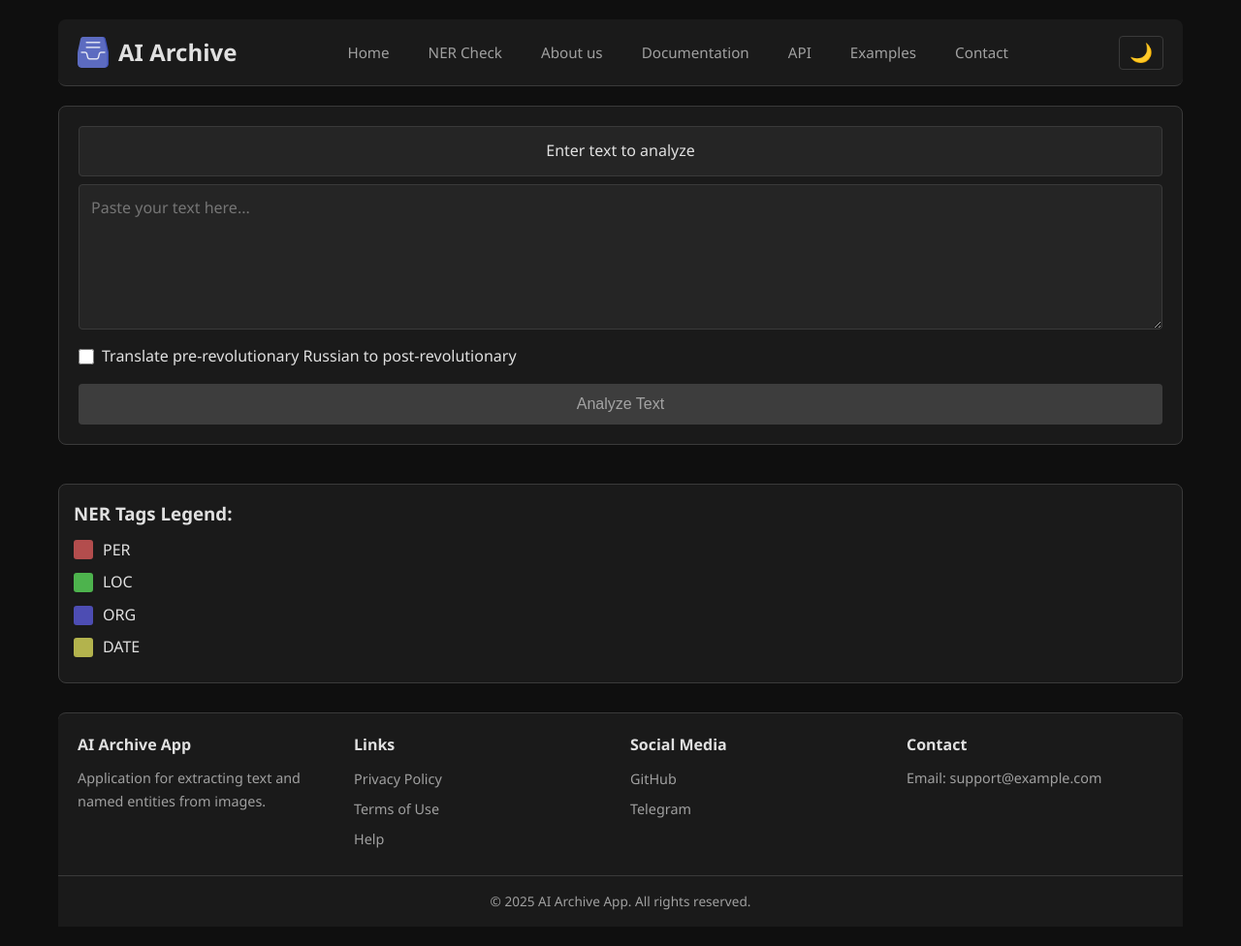
After one commit to DefinitelyNik/AI_Archive, a Flask app: page /ner_check in a window 1280 px wide. The commit adds this page. Shown: the whole page at 97% size. Run offline with Flask 3, Linux system fonts and the light colour scheme.

Commit message:
Added ner testing page, text translation feature and more: -Added a page to test ner model with any text; -Added translation from pre-revolutionary Russian to modern grammatics; -Added logo; -Html fixes.

```diff
--- a/app.py
+++ b/app.py
@@ -1,6 +1,6 @@
 from flask import Flask, render_template, request, redirect, url_for
 from ocr import perform_ocr
-from ner import perform_ner
+from ner import perform_ner, translate_text
 from htr import perform_htr
 import os
 
@@ -18,6 +18,7 @@ def index():
 
         file = request.files['image']
         text_type = request.form['text_type']
+        translate = 'translate' in request.form
 
         if file.filename == '':
             return redirect(request.url)
@@ -28,17 +29,17 @@ def index():
 
             if text_type == 'ocr':
                 text = perform_ocr(filepath)
-            else:  # htr
+            else:
                 _, text = perform_htr(filepath)
 
-            # text_placeholder = "Объединивший СССР и страны народной демократии Совет экономической взаимопомощи стал одним из крупнейших в мире проектов международной экономической интеграции. Сама задача развития кооперации между государствами Восточной Европы представлялась очень сложной. Изначально они были слабо связаны между собой в экономическом плане: в 1938 г. для Болгарии, Венгрии, Польши, Румынии и Чехословакии торговля друг с другом составляла всего 11,5% от их общего товарооборота, в то время как доля одной только Германии – 23,3%. Однако уже в 1959 г. торговля внутри СЭВ составляла для каждой из стран в среднем 75% от внешнего товарооборота. Во многом благодаря интеграции были достигнуты серьезные успехи в области промышленного развития стран народной демократии. По оценкам западных аналитиков, к концу 1957 г. Москва предоставила другим странам СЭВ кредитов на сумму 28 млрд руб. (примерно 7 млрд долл.). Одна только Болгария получила кредитов на 8 млрд руб. (2 млрд долл.), т. е. больше, чем Голландия (1 млрд долл.), Италия (1,3 млрд долл.) или ФРГ (1,3 млрд долл.) в рамках реализации плана Маршалла в 1948–1951 гг"
-            # annotated_text = perform_ner(text_placeholder)
+            if translate:
+                text = translate_text(text)
 
             annotated_text = perform_ner(text)
 
             image_url = url_for('static', filename=f'uploads/{file.filename}')
 
-            return redirect(url_for('results', image_path=image_url, extracted_text=annotated_text, text_type=text_type))
+            return redirect(url_for('results', image_path=image_url, extracted_text=annotated_text, text_type=text_type, translate=translate))
 
     return render_template('index.html')
 
@@ -47,11 +48,27 @@ def results():
     image_path = request.args.get('image_path')
     extracted_text = request.args.get('extracted_text')
     text_type = request.args.get('text_type', 'ocr')
+    translate = request.args.get('translate', 'False') == 'True'
 
     if not image_path or not extracted_text:
         return redirect(url_for('index'))
 
-    return render_template('results.html', image_path=image_path, extracted_text=extracted_text, text_type=text_type)
+    return render_template('results.html', image_path=image_path, extracted_text=extracted_text, text_type=text_type, translate=translate)
+
+
+@app.route('/ner_check', methods=['GET', 'POST'])
+def ner_check():
+    extracted_text = None
+    translate = False
+    if request.method == 'POST':
+        text = request.form.get('text', '')
+        translate = 'translate' in request.form
+        if text:
+            if translate:
+                text = translate_text(text)
+            extracted_text = perform_ner(text)
+
+    return render_template('ner_check.html', extracted_text=extracted_text, translate=translate)
 
 if __name__ == '__main__':
     app.run(debug=True)
--- a/ner.py
+++ b/ner.py
@@ -8,10 +8,40 @@ navec = Navec.load(navec_path)
 ner_model = NER.load('slovnet_ner_news_v1.tar')
 ner_model.navec(navec)
 
+def translate_text(text):
+    replacements = {
+        'ѣ': 'е',
+        'Ѣ': 'Е',
+        'i': 'и',
+        'I': 'И',
+        'І': 'И',
+        'і': 'и',
+        'ѵ': 'и',
+        'Ѵ': 'И',
+        'ѳ': 'ф',
+        'Ѳ': 'Ф',
+        "ћ": 'e',
+        'y': 'ы' # возможно, неправильно
+    }
+
+    for old, new in replacements.items():
+        text = text.replace(old, new)
+
+    text = re.sub(r'ъ(\s|[.,;:!?—–\n\"\'\)\]])', r'\1', text)
+    text = re.sub(r'(\s|[.,;:!?—–\n\"\'(\[])ъ', r'\1', text)
+
+    text = text.replace('ъ', '')
+    text = text.replace('Ъ', '')
+
+    text = re.sub(r'\s+', ' ', text)
+    text = re.sub(r'\n\s*\n', '\n\n', text)
+
+    return text.strip()
+
 def find_dates(text):
     date_pattern = r'\b(\d{1,2}[./\-]\d{1,2}[./\-]\d{4})\b'
     iso_pattern = r'\b(\d{4}-\d{2}-\d{2})\b'
-    year_pattern = r'\b(\d{4})\s*(?:г\.?|год|года)\b'
+    year_pattern = r'\b(\d{4})\s*(?:г\.?|год|года|году|годах)\b'
     year_decade_pattern = r'\b(?:в\s+)?(\d{3}0)-[хxs]\s*(?:годах|годов|году|год|гг\.?)?\b'
 
     dates = []
--- a/static/style.css
+++ b/static/style.css
@@ -67,9 +67,22 @@ body {
   gap: 15px;
 }
 
+.logo {
+  display: flex;
+  align-items: center;
+  gap: 10px;
+}
+
+.logo-img {
+  width: 32px;
+  height: 32px;
+  border-radius: 4px;
+}
+
 .logo h1 {
   font-size: 1.5rem;
   color: var(--text-primary);
+  margin: 0;
 }
 
 .nav-tabs {
@@ -143,12 +156,44 @@ body {
   color: var(--text-primary);
 }
 
+.checkbox-label {
+  display: flex;
+  align-items: center;
+  gap: 8px;
+  color: var(--text-primary);
+  cursor: pointer;
+}
+
+.checkbox-label input[type="checkbox"] {
+  width: 16px;
+  height: 16px;
+  cursor: pointer;
+}
+
 .text-type-select {
   padding: 8px;
   border: 1px solid var(--border);
   border-radius: 4px;
   background-color: var(--bg-tertiary);
   color: var(--text-primary);
+}
+
+.text-input {
+  width: 100%;
+  padding: 12px;
+  border: 1px solid var(--border);
+  border-radius: 4px;
+  background-color: var(--bg-tertiary);
+  color: var(--text-primary);
+  font-family: inherit;
+  font-size: 1rem;
+  resize: vertical;
+  min-height: 150px;
+}
+
+.text-input:focus {
+  outline: none;
+  border-color: var(--accent);
 }
 
 .upload-label {
@@ -187,8 +232,14 @@ body {
   transition: background-color 0.2s;
 }
 
-.submit-btn:hover {
+.submit-btn:hover:not(:disabled) {
   background-color: var(--accent-hover);
+}
+
+.submit-btn:disabled {
+  background-color: #555;
+  cursor: not-allowed;
+  opacity: 0.6;
 }
 
 .result-section {
--- a/templates/base.html
+++ b/templates/base.html
@@ -4,6 +4,7 @@
     <meta charset="UTF-8">
     <meta name="viewport" content="width=device-width, initial-scale=1.0">
     <title>{% block title %}AI Archive{% endblock %}</title>
+    <link rel="icon" href="{{ url_for('static', filename='favicon.ico') }}" type="image/x-icon">
     <link rel="stylesheet" href="{{ url_for('static', filename='style.css') }}">
 </head>
 <body>
@@ -11,10 +12,12 @@
         <header class="header">
             <div class="header-content">
                 <div class="logo">
+                    <img src="{{ url_for('static', filename='logo.png') }}" alt="Logo" class="logo-img">
                     <h1>AI Archive</h1>
                 </div>
                 <nav class="nav-tabs">
                     <a href="{{ url_for('index') }}" class="nav-link">Home</a>
+                    <a href="{{ url_for('ner_check') }}" class="nav-link">NER Check</a>
                     <a href="#" class="nav-link">About us</a>
                     <a href="#" class="nav-link">Documentation</a>
                     <a href="#" class="nav-link">API</a>
@@ -55,7 +58,6 @@
                 <div class="footer-section">
                     <h4>Contact</h4>
                     <p>Email: support@example.com</p>
-                    <p>Phone: +7 (965) 317-12-20</p>
                 </div>
             </div>
             <div class="footer-bottom">
--- /dev/null
+++ b/templates/ner_check.html
@@ -0,0 +1,68 @@
+{% extends "base.html" %}
+
+{% block title %}NER Check - Text Analysis{% endblock %}
+
+{% block content %}
+<div class="input-section">
+    <form method="POST" class="upload-form">
+        <div class="form-group">
+            <label for="text" class="upload-label">
+                <span class="upload-text">Enter text to analyze</span>
+            </label>
+            <textarea name="text" id="text" class="text-input" placeholder="Paste your text here..."></textarea>
+        </div>
+
+        <div class="form-group">
+            <label class="checkbox-label">
+                <input type="checkbox" name="translate" id="translate" value="1">
+                Translate pre-revolutionary Russian to post-revolutionary
+            </label>
+        </div>
+
+        <button type="submit" class="submit-btn">Analyze Text</button>
+    </form>
+</div>
+
+{% if extracted_text %}
+<div class="result-section">
+    <div class="result-header">
+        <h2>NER Analysis Results</h2>
+    </div>
+    <div class="result-content">
+        <div class="text-container">
+            <h3>Analyzed text with NER tags:</h3>
+            <div class="extracted-text">{{ extracted_text|safe }}</div>
+        </div>
+    </div>
+</div>
+{% endif %}
+
+<div class="legend">
+    <h3>NER Tags Legend:</h3>
+    <ul>
+        <li><span class="legend-mark ner-per"></span> PER</li>
+        <li><span class="legend-mark ner-loc"></span> LOC</li>
+        <li><span class="legend-mark ner-org"></span> ORG</li>
+        <li><span class="legend-mark ner-date"></span> DATE</li>
+    </ul>
+</div>
+{% endblock %}
+
+{% block scripts %}
+<script>
+    const textInput = document.getElementById('text');
+    const submitBtn = document.querySelector('.submit-btn');
+
+    textInput.addEventListener('input', function() {
+        if (textInput.value.trim() === '') {
+            submitBtn.disabled = true;
+        } else {
+            submitBtn.disabled = false;
+        }
+    });
+
+    if (textInput.value.trim() === '') {
+        submitBtn.disabled = true;
+    }
+</script>
+{% endblock %}
```
Also changed, not shown: templates/index.html (+16 -1 lines), static/favicon.ico (added), static/logo.png (added).
